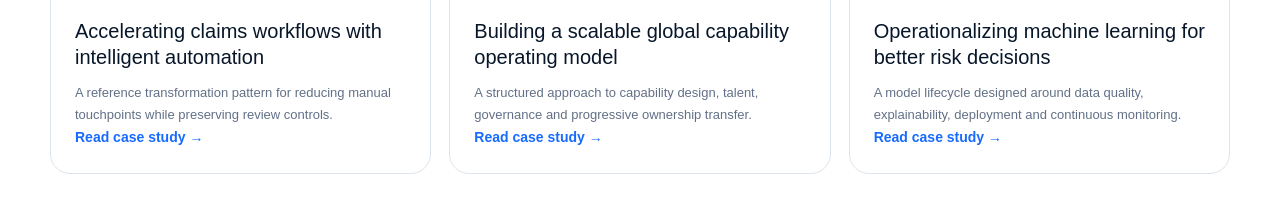
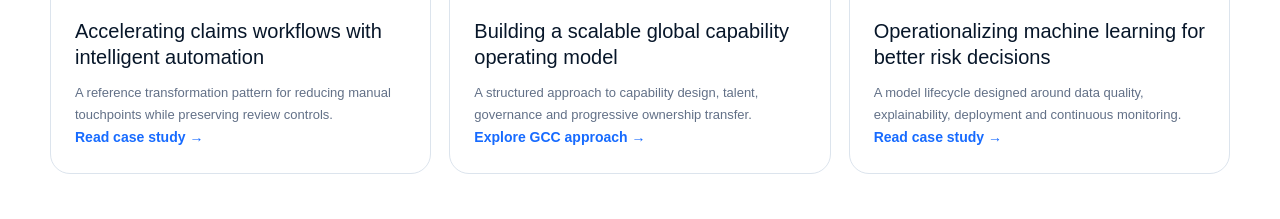
Before and after one commit to mkraja826/Nexusinn, a Next.js app: page / in a window 1280 px wide. Shown: the part 3360-3579 px from the top of the page. Built offline with nearby package versions, Linux system fonts and the light colour scheme.

Commit message:
Wire homepage GCC links to service routes

```diff
--- a/app/page.tsx
+++ b/app/page.tsx
@@ -25,7 +25,7 @@ export default function Home() {
         <div className="shell navinner">
           <a href="#" className="logo" aria-label="Nexusinn home"><span className="logo-mark" />Nexusinn</a>
           <nav className="navlinks" aria-label="Main navigation">
-            <a href="#gcc">GCC Solutions</a>
+            <a href="/gcc-solutions">GCC Solutions</a>
             <a href="#ai">AI & ML</a>
             <a href="#insurance">Insurance</a>
             <a href="#insights">Insights</a>
@@ -87,7 +87,7 @@ export default function Home() {
               <div className="number">01</div><h3>GCC Solutions</h3>
               <p>Design, launch and scale capability centers that become strategic extensions of your enterprise.</p>
               <ul><li>Build-Operate-Transfer</li><li>Hybrid Captive Models</li><li>Joint Venture Models</li><li>Capability & operating model design</li></ul>
-              <a href="#" className="link">Explore GCC Solutions →</a>
+              <a href="/gcc-solutions" className="link">Explore GCC Solutions →</a>
             </article>
             <article className="pillar" id="ai">
               <div className="number">02</div><h3>AI & ML Services</h3>
@@ -127,7 +127,7 @@ export default function Home() {
           </div>
           <div className="case-grid">
             <article className="case"><div className="case-img"/><div className="case-body"><span className="case-label">Insurance · AI</span><h3>Accelerating claims workflows with intelligent automation</h3><p>A reference transformation pattern for reducing manual touchpoints while preserving review controls.</p><a className="link" href="#">Read case study →</a></div></article>
-            <article className="case"><div className="case-img"/><div className="case-body"><span className="case-label">GCC · Transformation</span><h3>Building a scalable global capability operating model</h3><p>A structured approach to capability design, talent, governance and progressive ownership transfer.</p><a className="link" href="#">Read case study →</a></div></article>
+            <article className="case"><div className="case-img"/><div className="case-body"><span className="case-label">GCC · Transformation</span><h3>Building a scalable global capability operating model</h3><p>A structured approach to capability design, talent, governance and progressive ownership transfer.</p><a className="link" href="/gcc-solutions">Explore GCC approach →</a></div></article>
             <article className="case"><div className="case-img"/><div className="case-body"><span className="case-label">Underwriting · ML</span><h3>Operationalizing machine learning for better risk decisions</h3><p>A model lifecycle designed around data quality, explainability, deployment and continuous monitoring.</p><a className="link" href="#">Read case study →</a></div></article>
           </div>
 
@@ -142,7 +142,7 @@ export default function Home() {
         <div className="shell">
           <div className="footer-grid">
             <div><div className="logo" style={{color:"white"}}><span className="logo-mark"/>Nexusinn</div><p style={{fontSize:13,lineHeight:1.8,maxWidth:290}}>Global capability centers, enterprise AI and insurance technology — connected by one transformation mindset.</p></div>
-            <div><h4>GCC Solutions</h4><a href="#">Build-Operate-Transfer</a><a href="#">Hybrid Captive</a><a href="#">Joint Venture</a></div>
+            <div><h4>GCC Solutions</h4><a href="/gcc-solutions/build-operate-transfer">Build-Operate-Transfer</a><a href="/gcc-solutions/hybrid-captive">Hybrid Captive</a><a href="/gcc-solutions/joint-venture">Joint Venture</a></div>
             <div><h4>AI & ML</h4><a href="#">AI Strategy</a><a href="#">Automation</a><a href="#">Generative AI</a></div>
             <div><h4>Insurance</h4><a href="#">Claims</a><a href="#">Underwriting</a><a href="#">InsurTech</a></div>
             <div><h4>Company</h4><a href="#about">About</a><a href="#insights">Insights</a><a href="#careers">Careers</a><a href="#contact">Contact</a></div>
```
